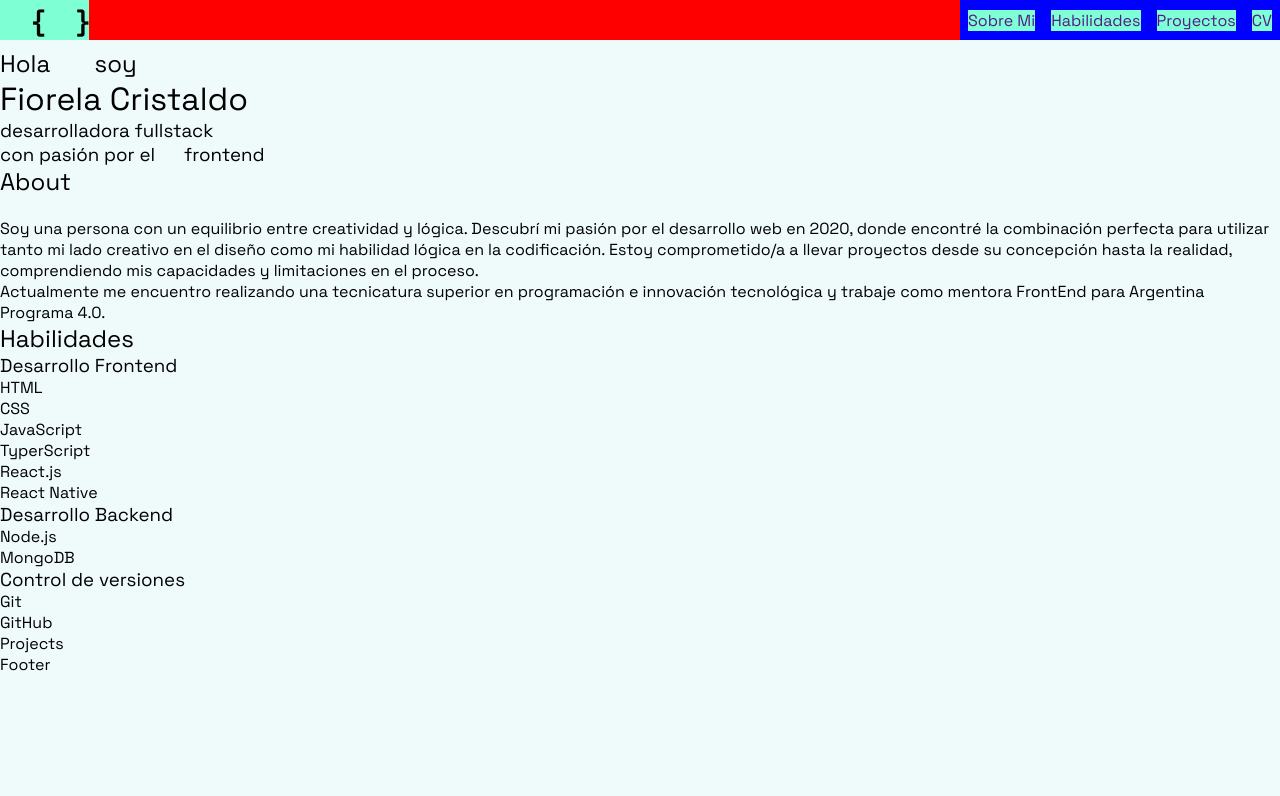
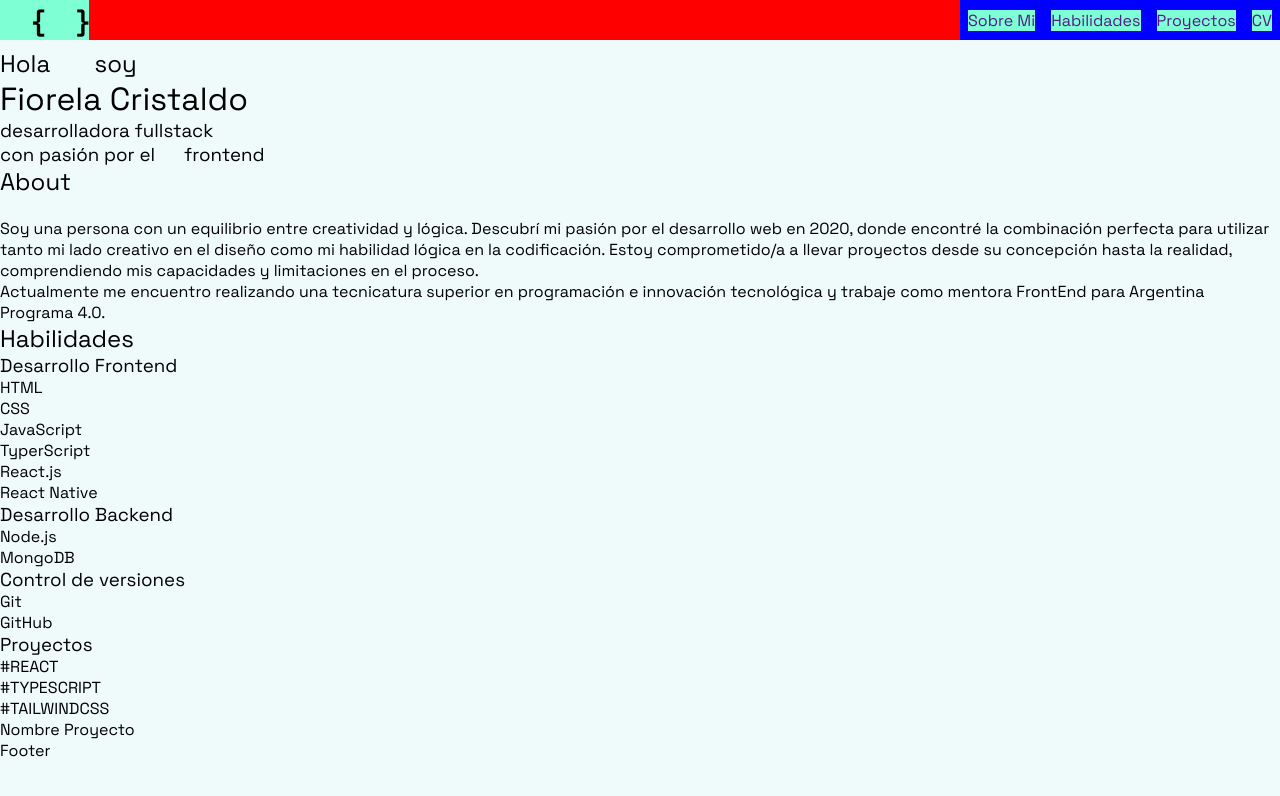
Before and after one commit to Cristaldo-Fiorela/portfolio2024, a React (Vite) app: page / in a window 1280 px wide. Shown: the top 796 px of the page. Built offline with nearby package versions, Linux system fonts and the light colour scheme; some icons are missing; a web font is replaced by a local one.

Commit message:
composicion base de componene proyectos

```diff
--- a/src/components/Projects.jsx
+++ b/src/components/Projects.jsx
@@ -1,6 +1,16 @@
 const Projects = () => {
   return (
-    <div>Projects</div>
+    <>
+      <h3>Proyectos</h3>
+      <div>
+        <div>
+          <p>#REACT</p>
+          <p>#TYPESCRIPT</p>
+          <p>#TAILWINDCSS</p>
+        </div>
+        <h4>Nombre Proyecto</h4>
+      </div>
+    </>
   )
 }
 
```
